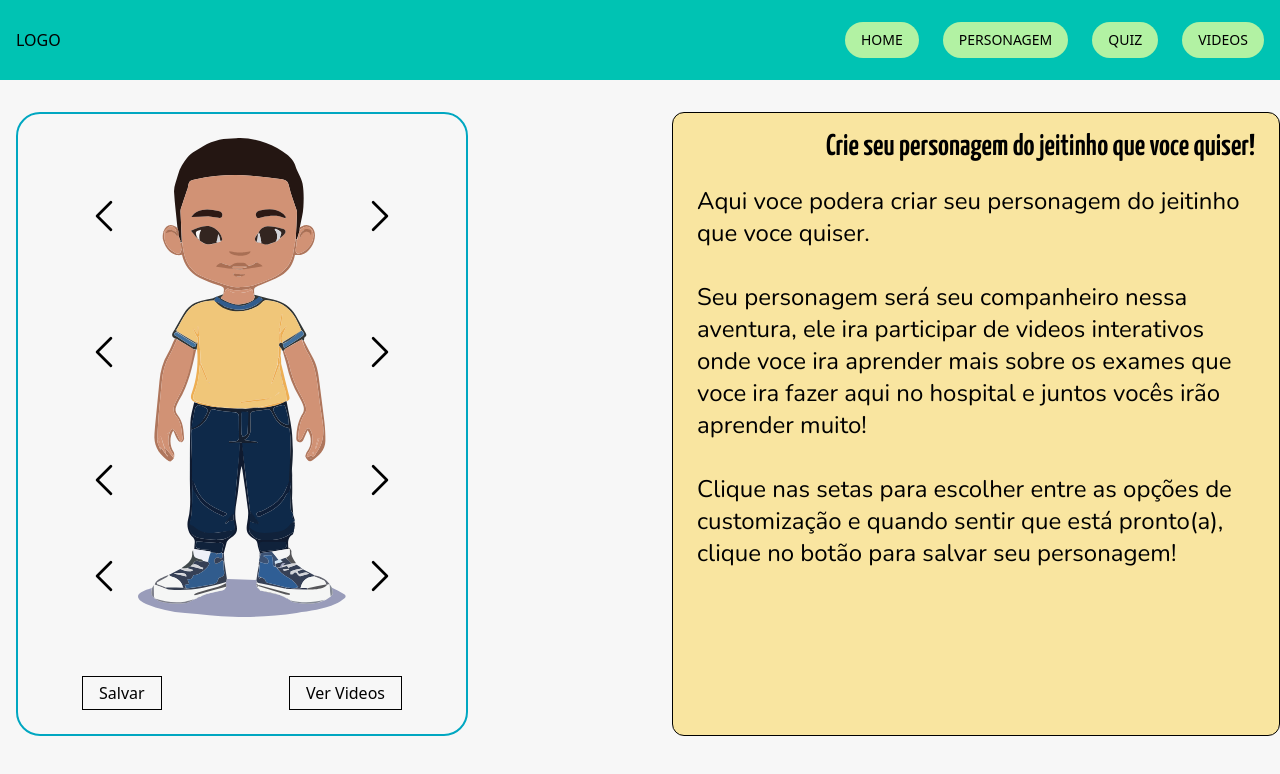
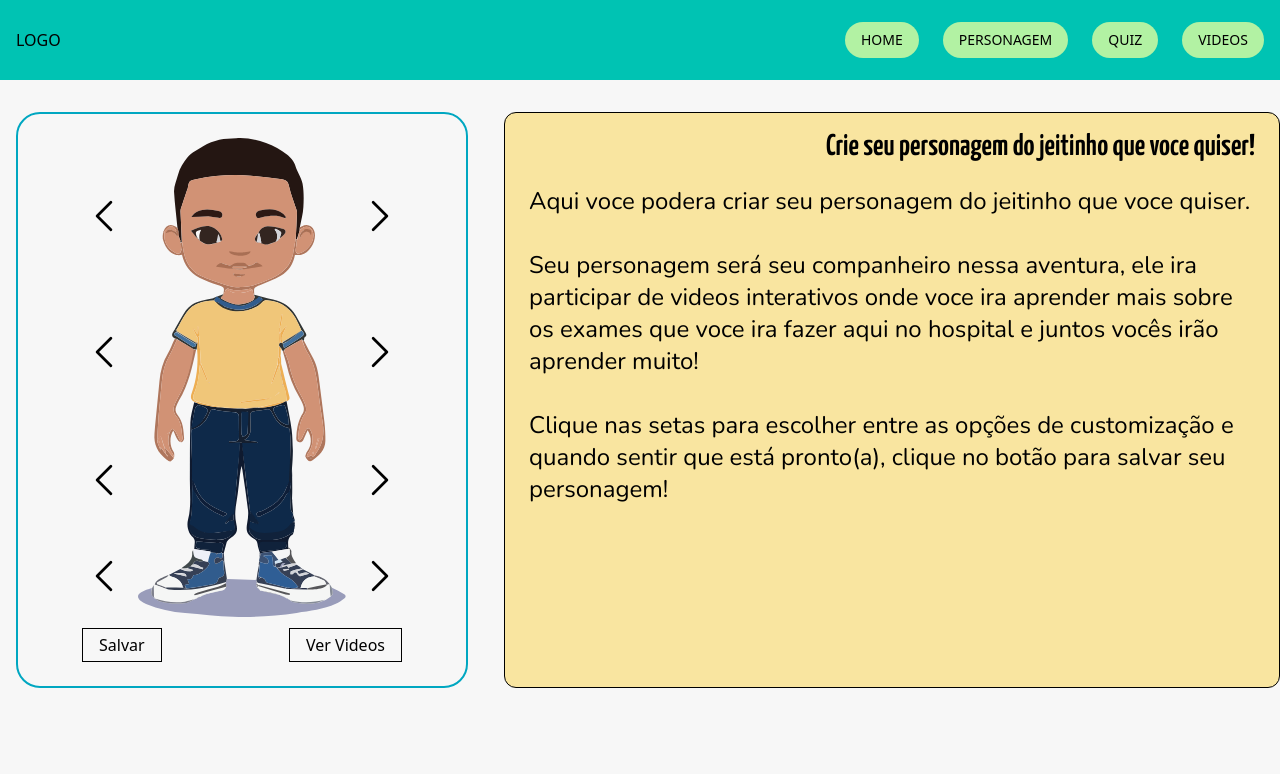
Before and after one commit to rafadagalera/Amigos-da-Saude, a React (Vite) app: page /personagem in a window 1280 px wide. Shown: the top 774 px of the page. Built offline with nearby package versions, Linux system fonts and the light colour scheme.

Commit message:
fix: estilizacao pagina personagem

```diff
--- a/src/pages/personagem.jsx
+++ b/src/pages/personagem.jsx
@@ -4,7 +4,7 @@ import { Link } from "react-router-dom";
 import { ChevronLeftIcon, ChevronRightIcon } from "@heroicons/react/24/solid";
 
 export default function Personagem() {
-  const { avatar, avatarInfo, setAvatar, trocarProximo, trocarAnterior } =
+  const { avatar, avatarInfo, trocarProximo, trocarAnterior } =
     useContext(AvatarContext);
 
   const salvarAvatar = () => {
@@ -12,9 +12,10 @@ export default function Personagem() {
   };
 
   return (
-    <div className="container mx-auto pb-4 pt-20 md:pb-10 md:pt-28">
-      <div className="flex h-full gap-5 flex-col-reverse justify-center md:flex-row md:justify-between">
-        <div className="flex h-[32rem] mx-4 flex-col items-center rounded-3xl border-2 border-azul-100 px-4 py-6 md:h-[39rem] md:px-16">
+    <div className="pb-4 pt-20 md:pb-10 md:pt-28">
+      <div className="flex h-full flex-col-reverse justify-center gap-5 md:container md:mx-auto md:flex-row md:justify-between">
+        <div className=" px-4">
+          <div className="container mx-auto flex h-[32rem] flex-col items-center rounded-3xl border-2 border-azul-100 px-4 py-6 md:h-[36rem] md:px-16">
             <div className="absolute">
               <div className="relative h-full w-40 md:w-[13rem]">
                 <img
@@ -78,7 +79,7 @@ export default function Personagem() {
               </div>
             </div>
 
-          <div className="flex w-full justify-between">
+            <div className="flex w-full max-w-[20rem] justify-between md:w-[24rem]">
               <button className="border px-4 py-1" onClick={salvarAvatar}>
                 Salvar
               </button>
@@ -87,8 +88,9 @@ export default function Personagem() {
               </Link>
             </div>
           </div>
+        </div>
 
-        <div className="w-full flex-col gap-5 bg-amarelo-100 px-6 py-4 md:flex md:w-[38rem] md:rounded-xl md:border">
+        <div className="w-full flex-col gap-5 bg-amarelo-100 px-6 py-4 md:flex md:w-[50rem] md:rounded-xl md:border">
           <h1 className="text-end font-yanone text-2xl font-semibold md:text-3xl">
             Crie seu personagem do jeitinho que voce quiser!
           </h1>
```
Lines whose indentation alone changed are shown as unchanged.
